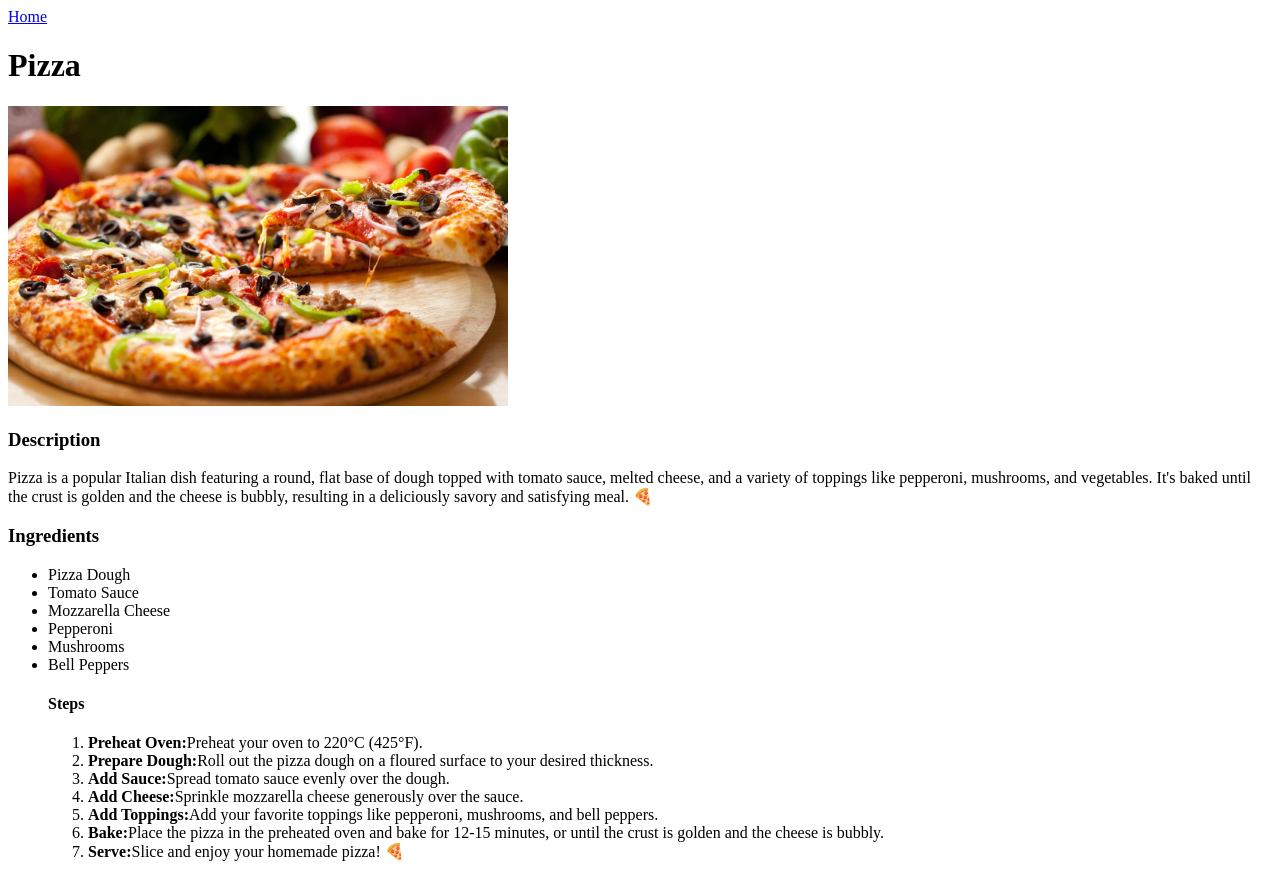
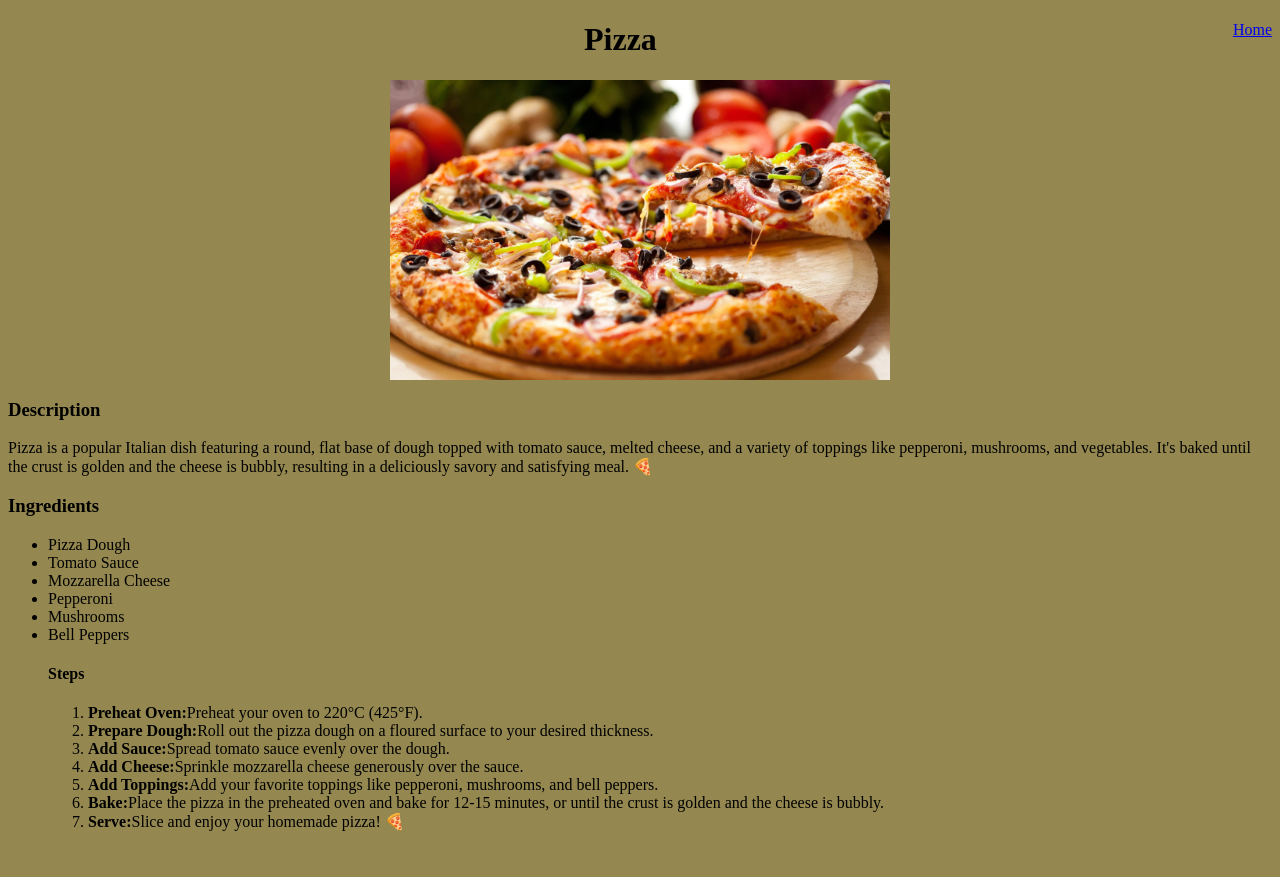
Before and after one commit to manoj13196/odin-recipes, a plain HTML site: page recipes/Pizza.html in a window 1280 px wide. After the commit the page ends 847 px from the top, so only its background shows below. Drawn offline with Linux system fonts and the light colour scheme.

Commit message:
Added some css properties to look good

```diff
--- a/recipes/Pizza.html
+++ b/recipes/Pizza.html
@@ -4,9 +4,10 @@
     <meta charset="UTF-8">
     <meta name="viewport" content="width=device-width, initial-scale=1.0">
     <title>Pizza</title>
+    <link rel="stylesheet" href="../styles/styles.css">
 </head>
-<body>
-    <a href="../index.html">Home</a>
+<body class="pizza_body">
+    <a class="home"href="../index.html">Home</a>
     <h1>Pizza</h1>
     <img src="../Images/Pizza_image.jpg" width="500px" height="300px">
     <h3>Description</h3>
--- /dev/null
+++ b/styles/styles.css
@@ -0,0 +1,26 @@
+.index_body{
+    background-color: rgb(172, 172, 69);
+}
+
+.index_body h1,
+.gulab_body h1,
+.pizza_body h1{
+    text-align: center;
+}
+
+.Biryani_body,
+.gulab_body,
+.pizza_body{
+    background-color: rgba(148, 136, 79, 0.991);
+}
+.Biryani_body h1{
+    text-align: center;
+}
+img{
+    display: block;
+    margin-left: auto;
+    margin-right: auto;
+}
+.home{
+ float: right;
+}
```
Also changed, not shown: index.html (+5 -1 lines), recipes/Biryani.html (+4 -3 lines), recipes/Gulab_jamun.html (+3 -2 lines).
